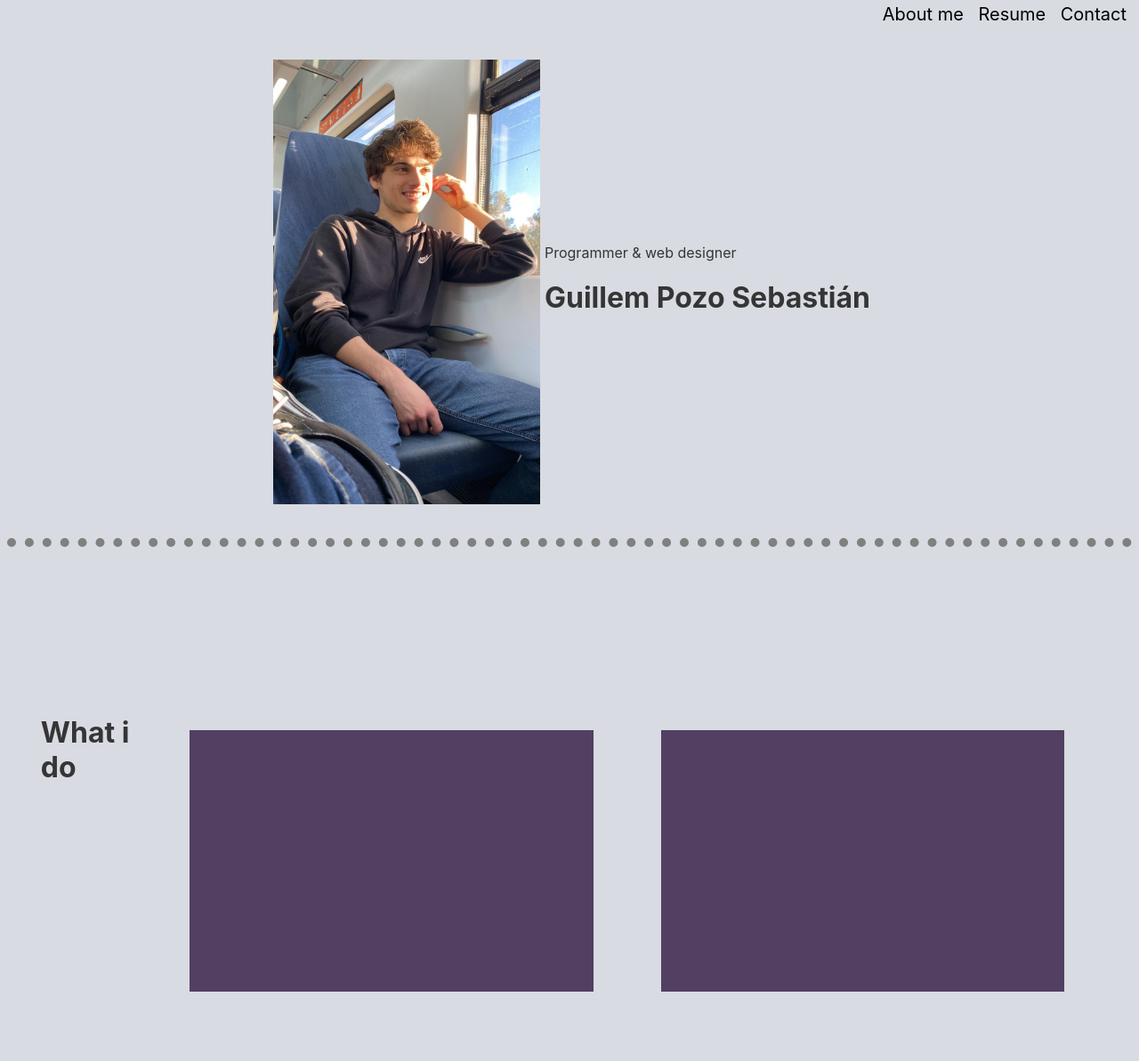
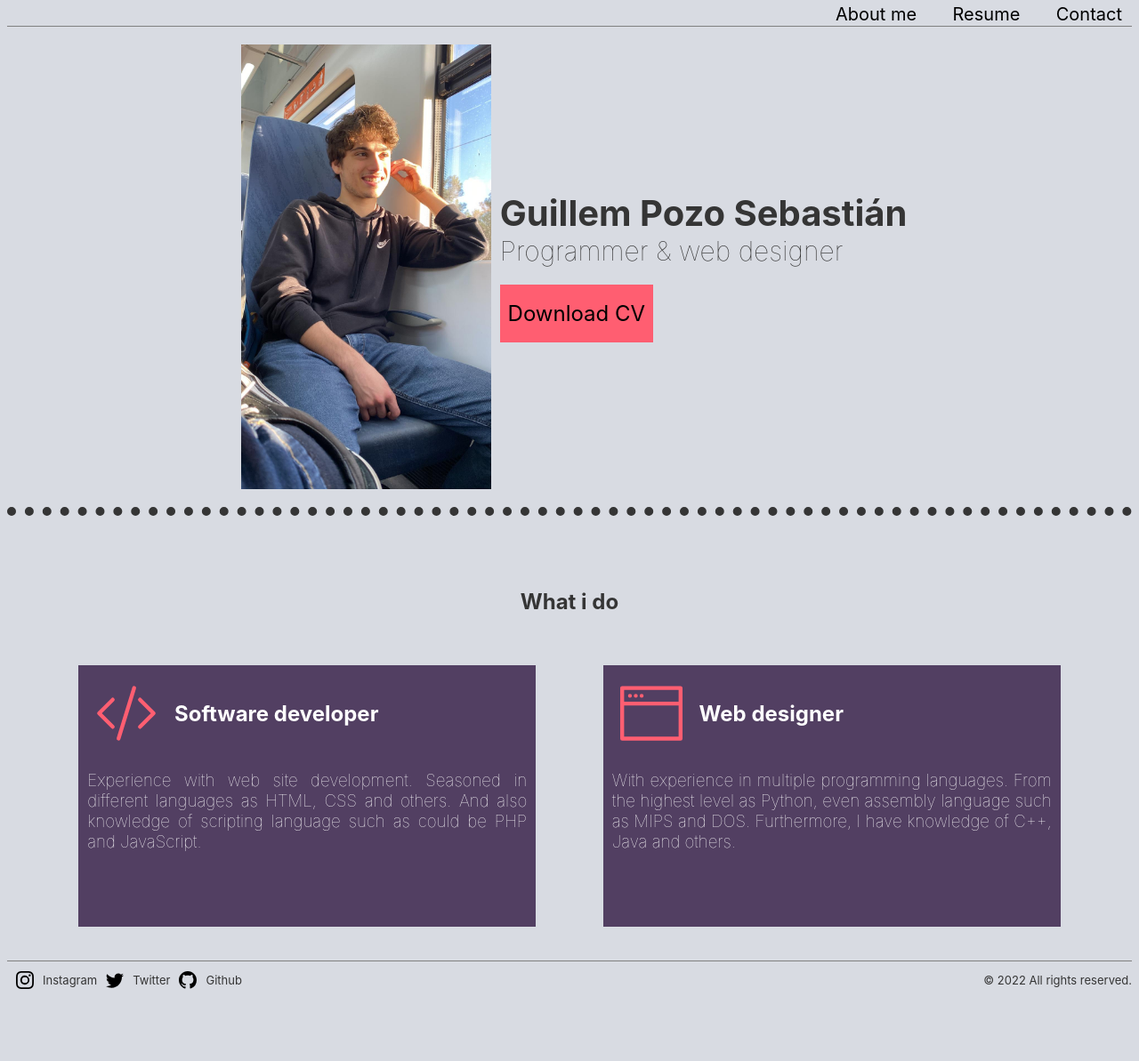
Before and after one commit to WIJX12/MULTIMEDIA_CV, a plain HTML site: page website_code/index.html in a window 1280 px wide. Shown: the part 5-1198 px from the top of the page at 89% size. After the commit the page ends 1136 px from the top, so only its background shows below. Drawn offline with Linux system fonts and the light colour scheme.

Commit message:
Main page finished

```diff
--- a/website_code/CSS_CV.css
+++ b/website_code/CSS_CV.css
@@ -11,66 +11,28 @@ div
     display: block;
 }
 
+.Head_info
+{
+    color: #353535;
+    text-align: right;
+}
+
+header
+{
+    display: block;
+    border-bottom:1px gray solid;
+}
+
+header button
+{
+    margin-inline-start: 0.5cm;
+    margin-inline-end: 5px;
+}
+
 body
 {
     background-color: #D8DBE2;
     color: #353535;
-}
-
-#Main_info
-{
-    color: #353535;
-    background-color: #D8DBE2;
-    height: 500px;
-    padding: 0;
-    margin: 1cm;
-    display: flex;
-    justify-content: center;
-    align-items: center;
-}
-
-#bio
-{
-    display: flex;
-    height: 500px;
-    border-top: 10px dotted gray;
-    padding: 1cm;
-    text-align: left;
-    margin: auto;
-    align-content: flex-end;
-    flex-wrap: wrap;
-    align-items: center;
-    flex-direction: row-reverse;
-    justify-content: center;
-}
-
-#Content
-{
-    display: flex;
-    overflow-x: overlay;
-}
-.Little_info
-{
-    background-color: #FFFFFF;
-    color: #353535;
-    padding: 0;
-    margin: 0;
-    text-align: right;
-}
-
-.Head_info
-{
-    color: #353535;
-    padding: 0;
-    margin: 0;
-    text-align: right;
-}
-
-img
-{
-    height: 500px;
-    margin: 5px;
-    width: 300px;
 }
 
 button
@@ -82,18 +44,134 @@ button
     font-size: 20px;
 }
 
-#profile_pic
+#Main_info
+{
+    color: #353535;
+    background-color: transparent;
+    height: 500px;
+    display: flex;
+    justify-content: center;
+    align-items: center;
+    padding:20px;
+}
+
+#Main_info h1
+{
+    margin:0;
+    font-size: 40px;
+    font-weight: bolder;
+}
+
+#Main_info button
+{
+    background-color:#FF5E71;
+    width: 172px;
+    height: 65px;
+    font-size: 24px;
+    margin-top: 20px;
+}
+
+#Main_info img
 {
     float: left;
+    height: 500px;
+    margin: 10px;
 }
 
+#Main_info h2
+{
+    font-weight: lighter;
+    font-size: 30px;
+    margin: 0;
+}
+
+#bio
+{
+    display: flex;
+    height: 500px;
+    border-top: 10px dotted #353535;
+    margin: auto;
+    align-items: center;
+    flex-direction: column;
+    justify-content: flex-end;
+}
+
+#Content
+{
+    display: flex;
+    overflow-x: overlay;
+}
 .Option
 {
     background-color: #523F62;
     width: 514px;
     height: 294px;
-    display: inline-block;
-    color:#FFFFFF;
-    text-align: center;
+    display: inline-flex;
+    color: #FFFFFF;
     margin: 1cm;
+    align-items: flex-start;
+    text-align: justify;
+    flex-direction: column
 }
+
+.icons
+{
+    margin: 0.5cm;
+    width: 70px;
+    filter: invert(43%) sepia(99%) saturate(700%) hue-rotate(315deg) brightness(104%) contrast(104%);
+}
+
+.icon svg-path
+{
+    filter: invert(43%) sepia(99%) saturate(700%) hue-rotate(315deg) brightness(104%) contrast(104%);
+}
+
+.iconDescription
+{
+    display: flex;
+    align-items: center;
+}
+
+.Little_info
+{
+    color: #353535;
+    background-color: transparent;
+    font-size: 13px;
+    border-top: 1px grey solid;
+    display: flex;
+    width: auto;
+}
+
+.footerIcons
+{
+    width: 20px;
+    margin:10px;
+}
+
+.Little_info p
+{
+    margin-left: auto;
+}
+
+a:link
+{
+    color: #353535;
+    text-decoration: none;
+}
+
+a:visited
+{
+    color: #353535;
+    text-decoration: none;
+}
+a:hover
+{
+    color: #353535;
+    text-decoration: none;
+}
+
+a:active
+{
+    color: #353535;
+    text-decoration: none;
+}
--- a/website_code/index.html
+++ b/website_code/index.html
@@ -9,29 +9,60 @@
         <script src="JS_CV.js" type="text/javascript"></script>
         </head>
     <body>
-        <div class="Head_info"> <!--TODO: Posar com un nav pot ser-->
+        <header class="Head_info"> <!--TODO: Posar com un nav pot ser-->
             <button type="button" id="IndexButton"  onclick="menuButton('index');">About me</button> <!-- TODO: Add more buttons ?? -->
             <button type="button" id="IndexButton"  onclick="menuButton('index');">Resume</button> <!-- TODO: Add more buttons ?? -->
             <button type="button" id="ContactButton"  onclick="menuButton('Contact');">Contact</button>
-        </div>
-        <div id="Main_info">
-            <img alt="Photo_author_of_CV" src="../PHOTO_CV.jpeg" id="profile_pic">
-            <div>
-                <p>Programmer & web designer</p>
+        </header>
+        <section id="Main_info">
+            <img alt="Photo of author" src="PHOTO_CV.jpeg" id="profile_pic">
+            <div id="MainText">
                 <h1>Guillem Pozo Sebastián</h1>
+                <h2>Programmer & web designer</h2>
+                <button type="button" id="ContactButton"  onclick="menuButton('Index');">Download CV</button>
             </div>
-        </div>
-        <div id="bio">
+        </section>
+        <section id="bio">
+            <h1>What i do</h1>
             <div id="Content">
-                <h1>What i do</h1>
-                <div id="1option" class="Option">
-                </div>
-                <div id="2option" class="Option">
+                    <div id="1option" class="Option">
+                        <div class="iconDescription">
+                            <img src="icons/code-slash.svg" alt="Code screen" class="icons" id="codeIcon">
+                            <h2>Software developer</h2>
+                        </div>
+                        <h3 style="margin:10px; font-weight:lighter; background-color: #523F62;">Experience with web site development. Seasoned in different languages as HTML, CSS and others. And also knowledge of scripting language such as could be PHP and JavaScript.</h3>
+                    </div>
+                    <div id="2option" class="Option">
+                        <div class="iconDescription">
+                            <img src="icons/window-fullscreen.svg" alt="Screen icon" class="icons" id="codeScreen">
+                            <h2>Web designer</h2>
+                        </div>
+                        <h3 style="margin:10px; font-weight:lighter; background-color: #523F62;"> With experience in multiple programming languages. From the highest level as Python, even assembly language such as MIPS and DOS. Furthermore, I have knowledge of C++, Java and others.</h3>
+                    </div>
                 </div>
             </div>
-        </div>
+        </section>
     </body>
     <footer class="Little_info">
         <!-- TODO: Find icons of TW, Github, Instagram and put into -->
+        <a href="https://www.instagram.com/">
+            <div class="iconDescription">
+                <img src="icons/instagram.svg" alt="Screen icon" class="footerIcons" id="InstagramIcon">
+                <p>Instagram</p>
+            </div>
+       </a>
+       <a href="https://twitter.com/home">
+            <div class="iconDescription">
+                <img src="icons/twitter.svg" alt="Screen icon" class="footerIcons" id="TwitterIcon">
+                <p>Twitter</p>
+            </div>
+        </a>
+        <a href="https://github.com/WIJX12">
+            <div class="iconDescription">
+            <img src="icons/github.svg" alt="Screen icon" class="footerIcons" id="GitgubIcon">
+            <p>Github</p>
+            </div>
+        </a>
+        <p style="text-align: right; color: #353535;">© 2022 All rights reserved. </p>
     </footer>
 </html>
```
Also changed, not shown: website_code/icons/code-slash.svg (added), website_code/icons/github.svg (added), website_code/icons/instagram.svg (added), website_code/icons/twitter.svg (added), website_code/icons/window-fullscreen.svg (added).
